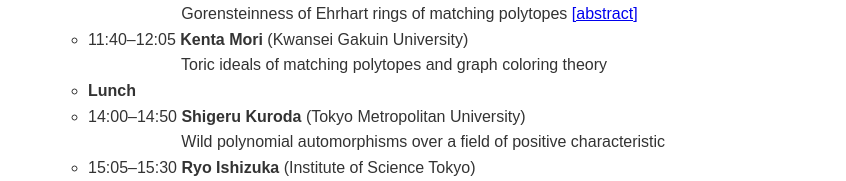
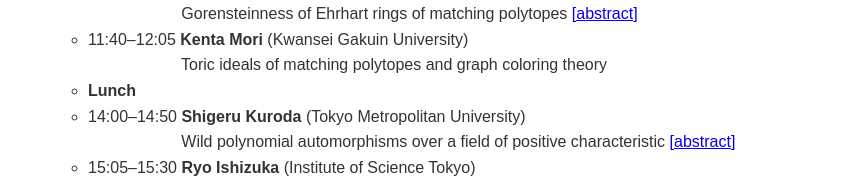
Before and after one commit to skumashiro/casymp46.github.io, a plain HTML site: page program.html in a window 1280 px wide. Shown: the part 1603-1784 px from the top of the page, without its empty margins (12-858 px from the left). Drawn offline with Linux system fonts and the light colour scheme.

Commit message:
Add files via upload

```diff
--- a/program.html
+++ b/program.html
@@ -157,7 +157,7 @@
 
         <li>14:00–14:50 <b>Shigeru Kuroda</b> (Tokyo Metropolitan University)<br>
           &nbsp;&nbsp;&nbsp;&nbsp;&nbsp;&nbsp;&nbsp;&nbsp;&nbsp;&nbsp;&nbsp;&nbsp;&nbsp;&nbsp;&nbsp;&nbsp;&nbsp;&nbsp;&nbsp;&nbsp;
-          Wild polynomial automorphisms over a field of positive characteristic</li>
+          Wild polynomial automorphisms over a field of positive characteristic <a href="pdf/Shigeru Kuroda.pdf" target="_blank">[abstract]</a> </li>
 
         <li>15:05–15:30 <b>Ryo Ishizuka</b> (Institute of Science Tokyo)<br>
           &nbsp;&nbsp;&nbsp;&nbsp;&nbsp;&nbsp;&nbsp;&nbsp;&nbsp;&nbsp;&nbsp;&nbsp;&nbsp;&nbsp;&nbsp;&nbsp;&nbsp;&nbsp;&nbsp;&nbsp;
```
Also changed, not shown: 1 other file.
